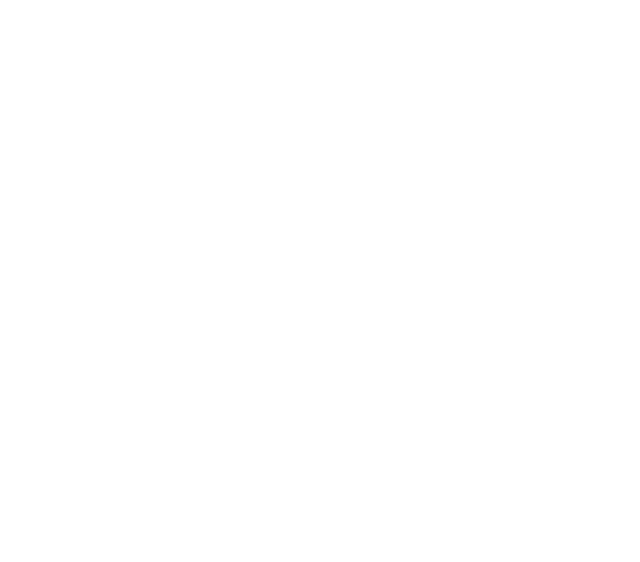
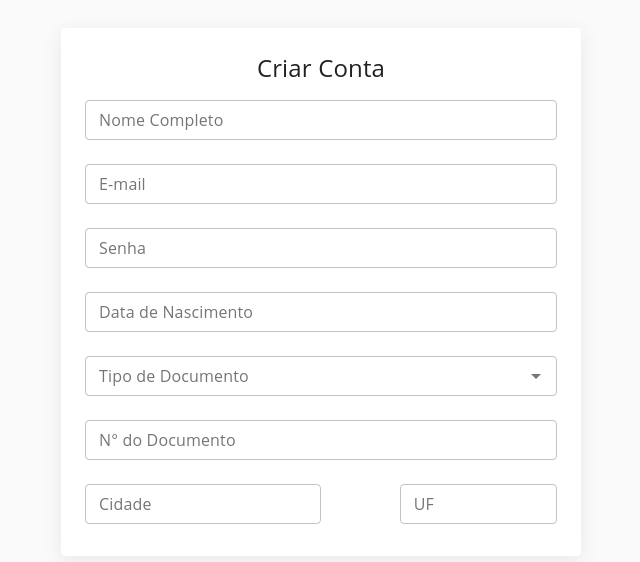
Before and after one commit to hnrgtk/teach-me, a React (Create React App) app: page /cadastrar in a window 1280 px wide. Shown: the part 108-670 px from the top of the page, without its empty margins (319-959 px from the left). Built offline with nearby package versions, Linux system fonts and the light colour scheme.

Commit message:
building signup page

```diff
--- a/package.json
+++ b/package.json
@@ -4,6 +4,7 @@
   "private": true,
   "dependencies": {
     "@material-ui/core": "^4.11.0",
+    "@material-ui/lab": "^4.0.0-alpha.56",
     "@testing-library/jest-dom": "^4.2.4",
     "@testing-library/react": "^9.3.2",
     "@testing-library/user-event": "^7.1.2",
@@ -14,6 +15,7 @@
     "react-dom": "^16.13.1",
     "react-hook-form": "^6.9.6",
     "react-icons": "^3.11.0",
+    "react-number-format": "^4.4.1",
     "react-router-dom": "^5.2.0",
     "react-scripts": "3.4.3",
     "styled-components": "^5.2.0",
--- a/src/App.tsx
+++ b/src/App.tsx
@@ -1,10 +1,22 @@
 import React from "react";
+import Routes from "./routes";
+import { CssBaseline } from "@material-ui/core";
+import { StylesProvider, ThemeProvider } from "@material-ui/core/styles";
 
-import Routes from './routes';
-
+import { ThemeProvider as StyledThemeProvider } from "styled-components";
+import { theme } from "./styles";
 function App() {
   return (
-    <Routes />
+    <>
+      <CssBaseline />
+      <StylesProvider injectFirst>
+        <StyledThemeProvider theme={theme}>
+          <ThemeProvider theme={theme}>
+            <Routes />
+          </ThemeProvider>
+        </StyledThemeProvider>
+      </StylesProvider>
+    </>
   );
 }
 
--- a/src/Routes.tsx
+++ b/src/Routes.tsx
@@ -3,6 +3,7 @@
 
 import Login from "./pages/Login";
 import Home from "./pages/Home";
+import SignUp from "./pages/Login/signup";
 
 export default function Routes() {
   return (
@@ -10,6 +11,7 @@
       <Switch>
         <Route path="/" exact component={Login} />
         <Route path="/home" exact component={Home} />
+        <Route path="/cadastrar" exact component={SignUp} />
       </Switch>
     </BrowserRouter>
   );
--- /dev/null
+++ b/src/components/InputTM/inputCTL.tsx
@@ -0,0 +1,29 @@
+import React from "react";
+import { Controller } from "react-hook-form";
+import { InputTM } from "./inputTM";
+
+type ControlledProps = React.ComponentProps<typeof InputTM> &
+  Omit<React.ComponentProps<typeof Controller>, "as">;
+
+export const InputCTL = ({
+  control,
+  name,
+  onFocus,
+  ...rest
+}: ControlledProps) => (
+  <Controller
+    render={({ onChange, ...props }) => (
+      <InputTM
+        {...props}
+        {...rest}
+        onChange={(...e) => {
+          onChange(...e);
+        }}
+      />
+    )}
+    control={control}
+    name={name ?? ""}
+    defaultValue=""
+    {...rest}
+  />
+);
--- /dev/null
+++ b/src/components/InputTM/inputTM.tsx
@@ -0,0 +1,14 @@
+import React from "react";
+import { TextField, OutlinedTextFieldProps } from "@material-ui/core";
+
+type InputTMProps = Omit<OutlinedTextFieldProps, "variant">;
+
+export const InputTM = ({ ...rest }: InputTMProps) => (
+  <TextField
+    variant="outlined"
+    size="small"
+    color="primary"
+    margin="normal"
+    {...rest}
+  />
+);
--- /dev/null
+++ b/src/components/InputTM/maskedInput.tsx
@@ -0,0 +1,25 @@
+import React from "react";
+import { Controller } from "react-hook-form";
+import NumberFormat, { NumberFormatProps } from "react-number-format";
+import { InputTM } from "./inputTM";
+
+type Props = NumberFormatProps & React.ComponentPropsWithoutRef<typeof InputTM>;
+
+export function MaskedInputTM(props: Props) {
+  return <NumberFormat customInput={InputTM} {...props} />;
+}
+
+type ControlledProps = React.ComponentPropsWithoutRef<typeof MaskedInputTM> &
+  Omit<React.ComponentProps<typeof Controller>, "as">;
+
+export function MaskedInputCTL({ control, name, ...rest }: ControlledProps) {
+  return (
+    <Controller
+      as={MaskedInputTM}
+      name={name ?? ""}
+      control={control}
+      defaultValue=""
+      {...rest}
+    />
+  );
+}
--- a/src/pages/Login/index.tsx
+++ b/src/pages/Login/index.tsx
@@ -1,32 +1,22 @@
+import { Box, IconButton, InputAdornment, Typography } from "@material-ui/core";
 import React, { useState } from "react";
+import { useForm } from "react-hook-form";
+import { FiEye, FiEyeOff } from "react-icons/fi";
 import { Link } from "react-router-dom";
-import {
-  Box,
-  Button,
-  IconButton,
-  InputAdornment,
-  TextField,
-  Typography,
-} from "@material-ui/core";
-import { FiEye, FiEyeOff } from "react-icons/fi";
-import { Container, LoginBox } from "./styles";
-import { useForm, Controller } from "react-hook-form";
-import {
-  fazerLogin
-} from '../../services/usuarioService';
+import { InputCTL } from "../../components/InputTM/inputCTL";
+import { fazerLogin } from "../../services/usuarioService";
+import { Container, LoginBox, SignInButton } from "./styles";
 
 type LoginFormType = {
   email: string;
   senha: string;
 };
-
 interface LoginProps {
   email: string;
   senha: string;
 }
 
 export default function Login() {
-
   function handleLogin(values: LoginProps) {
     fazerLogin(values.email, values.senha);
   }
@@ -34,25 +24,19 @@
   const { control, handleSubmit } = useForm<LoginFormType>();
   const [showPassword, setShowPassword] = useState<boolean>(false);
 
-  const handleShowPassword = () => setShowPassword((prevState: boolean) => !prevState);
+  const handleShowPassword = () =>
+    setShowPassword((prevState: boolean) => !prevState);
 
   return (
+    <>
       <Container>
-      <LoginBox>
+        <LoginBox elevation={5}>
           <Typography align="center" variant="h5">
             TEACH ME!
           </Typography>
-        <Controller
-          as={<TextField label="E-mail" variant="outlined" margin="normal" />}
-          defaultValue=""
-          {...{ control, name: "email" }}
-        />
-        <Controller
-          as={
-            <TextField
+          <InputCTL label="E-mail" {...{ control, name: "email" }} />
+          <InputCTL
             label="Senha"
-              variant="outlined"
-              margin="normal"
             type={showPassword ? "text" : "password"}
             InputProps={{
               endAdornment: (
@@ -66,26 +50,36 @@
                 </InputAdornment>
               ),
             }}
-            />
-          }
-          defaultValue=""
             {...{ control, name: "senha" }}
           />
           <Box display="flex" justifyContent="flex-end">
-          <LinkMUI
-            variant="body2"
-            color="textPrimary"
-            underline="none"
-            component="button"
-            onClick={() => console.log("teste")}
+            <Link
+              // variant="caption"
+              // color="textPrimary"
+              // underline="always"
+              // component="button"
+              // onClick={() => console.log("teste")}
+              to="/cadastrar"
             >
-            Esqueci a senha
-          </LinkMUI>
+              Esqueceu a senha?
+            </Link>
           </Box>
-        <Button onClick={handleSubmit(handleLogin)} >
+          <SignInButton
+            variant="contained"
+            color="primary"
+            onClick={handleSubmit(handleLogin)}
+          >
             Entrar
-        </Button>
+          </SignInButton>
+
+          <Box display="flex" justifyContent="center" marginTop="16px">
+            <Typography style={{ marginRight: 4 }} variant="body2">
+              Não tem uma conta?
+            </Typography>
+            <Link to="/cadastrar">Cadastre-se</Link>
+          </Box>
         </LoginBox>
       </Container>
+    </>
   );
 }
--- /dev/null
+++ b/src/pages/Login/signup.tsx
@@ -0,0 +1,80 @@
+import React from "react";
+
+import { Grid, Typography } from "@material-ui/core";
+import { Autocomplete } from "@material-ui/lab";
+import { useForm } from "react-hook-form";
+import { InputCTL } from "../../components/InputTM/inputCTL";
+import { InputTM } from "../../components/InputTM/inputTM";
+import { MaskedInputCTL } from "../../components/InputTM/maskedInput";
+import { Container, LoginBox } from "./styles";
+
+type SignUpFormType = {
+  nome: string;
+  dataNascimento: Date;
+  email: string;
+  senha: string;
+  telefone: string;
+  escolaridade: string;
+  tipoDocumento: string;
+  nuDocumento: string;
+  uf: string;
+  cidade: string;
+};
+
+export default function SignUp() {
+  const { control } = useForm<SignUpFormType>();
+
+  return (
+    <>
+      <Container>
+        <LoginBox>
+          <Typography align="center" variant="h5">
+            Criar Conta
+          </Typography>
+          <InputCTL label="Nome Completo" {...{ control, name: "nome" }} />
+          <InputCTL label="E-mail" {...{ control, name: "email" }} />
+          <InputCTL
+            label="Senha"
+            type="password"
+            {...{ control, name: "senha" }}
+          />
+          <MaskedInputCTL
+            label="Data de Nascimento"
+            format="##/##/####"
+            mask="_"
+            {...{ control, name: "dataNascimento" }}
+          />
+          <Autocomplete
+            options={[
+              { label: "CPF", value: "CPF" },
+              { label: "RG", value: "RG" },
+            ]}
+            renderOption={(option) => option.label}
+            getOptionLabel={(option) => option.label}
+            renderInput={(params) => (
+              <InputTM {...params} label="Tipo de Documento" />
+            )}
+            size="small"
+          />
+          <InputCTL
+            label="N° do Documento"
+            mask="_"
+            {...{ control, name: "nuDocumento" }}
+          />
+          <Grid container>
+            <Grid item xs={8}>
+              <InputCTL label="Cidade" {...{ control, name: "cidade" }} />
+            </Grid>
+            <Grid item xs={4}>
+              <InputCTL
+                label="UF"
+                onChange={(e: any) => console.log(e)}
+                {...{ control, name: "uf" }}
+              />
+            </Grid>
+          </Grid>
+        </LoginBox>
+      </Container>
+    </>
+  );
+}
--- a/src/pages/Login/styles.ts
+++ b/src/pages/Login/styles.ts
@@ -1,4 +1,4 @@
-import { Box } from "@material-ui/core";
+import { Box, Button, Card } from "@material-ui/core";
 import "styled-components/macro";
 import styled from "styled-components/macro";
 
@@ -6,10 +6,17 @@
   display: flex;
   justify-content: center;
   align-items: center;
-  height: 90vh;
+  height: 100vh;
 `;
 
-export const LoginBox = styled(Box)`
+export const LoginBox = styled(Card)`
   display: flex;
   flex-direction: column;
+  padding: 24px;
+  box-shadow: 0 5px 20px 0 rgba(21, 27, 38, 0.08);
 `;
+
+export const SignInButton = styled(Button)`
+  color: #fff;
+  margin-top: 24px;
+`;
--- a/src/services/usuarioService.ts
+++ b/src/services/usuarioService.ts
@@ -1,12 +1,15 @@
-import api from '../config/api';
+import api from "../config/api";
 
 export function fazerLogin(email: string, senha: string) {
-  api.get('v1/auth/login', {
-    headers: {
-      'email': email,
-      'senha': senha
-    }
-  }).then(response => {
-    console.log(response.data);
-  })
+  api
+    .get("v1/auth/login", {
+      headers: {
+        email: email,
+        senha: senha,
+      },
+    })
+    .then((response) => {
+      console.log(response.data);
+    })
+    .catch((err) => console.log(err));
 }
--- /dev/null
+++ b/src/styles/index.ts
@@ -0,0 +1,47 @@
+import { useContext } from "react";
+
+import { createMuiTheme } from "@material-ui/core/styles";
+
+import { ThemeContext } from "styled-components";
+
+export const MuiTheme = createMuiTheme({
+  palette: {
+    primary: {
+      main: "#796eff",
+      // light: "#6bcdcd",
+			// dark: "#6bcdcd",
+    },
+    // secondary: { main: "#24c361" },
+  },
+  typography: {
+    fontFamily: ["Open Sans", "sans-serif"].join(","),
+    button: {
+      textTransform: "none",
+    },
+  },
+});
+
+export const theme = {
+  ...MuiTheme,
+  palette: {
+    ...MuiTheme.palette,
+    typographyColor: "#454545",
+    background: {
+      ...MuiTheme.palette.background,
+      contrast: "#F5F7FB",
+    },
+  },
+  notBroken: null,
+};
+
+export function useStyledTheme() {
+  return useContext(ThemeContext);
+}
+
+export type ITheme = typeof theme;
+
+declare module "styled-components" {
+  export interface DefaultTheme extends ITheme {
+    notBroken: unknown;
+  }
+}
```
Also changed, not shown: 1 other file (tests, documents, lock files or other folders). Lines whose indentation alone changed are shown as unchanged.
